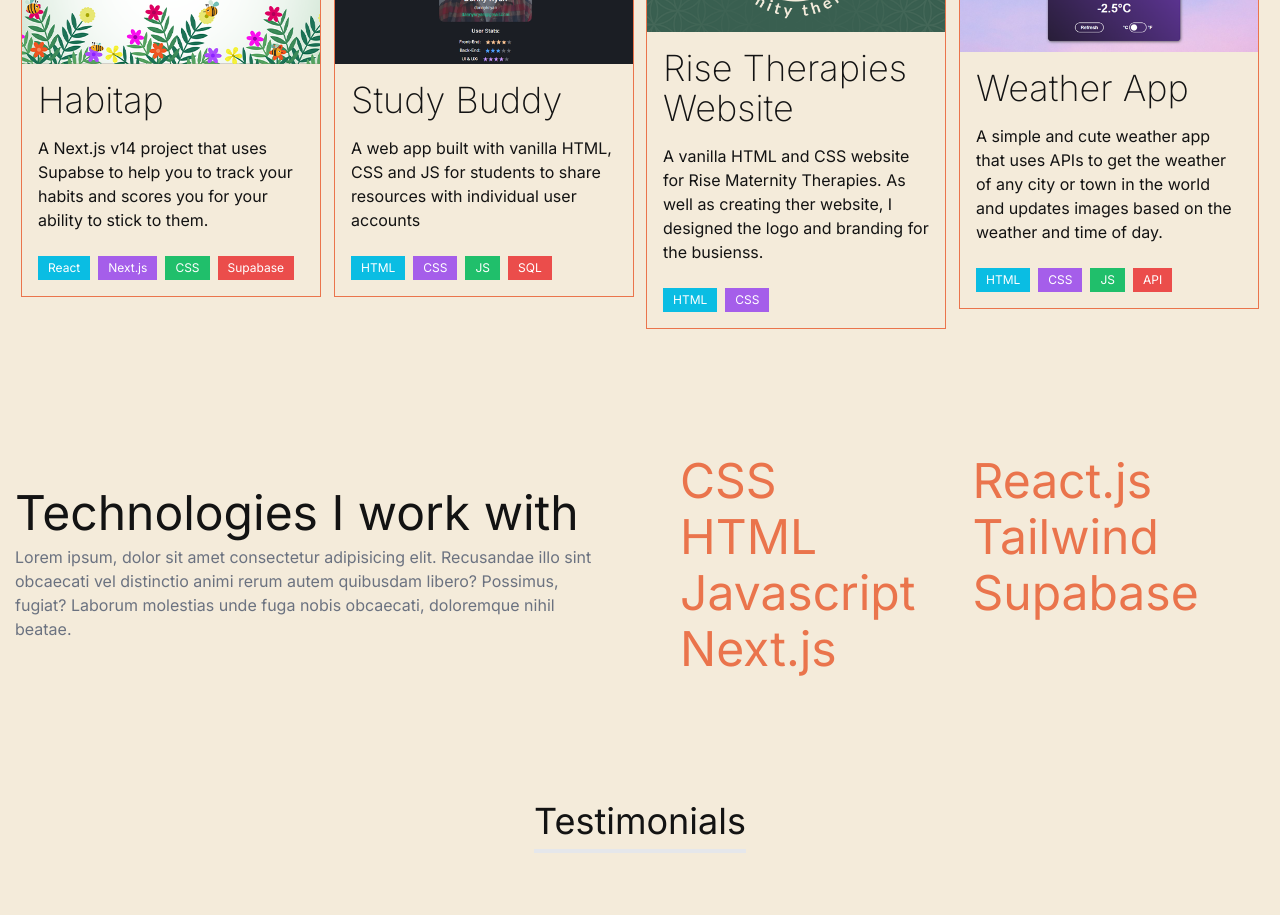
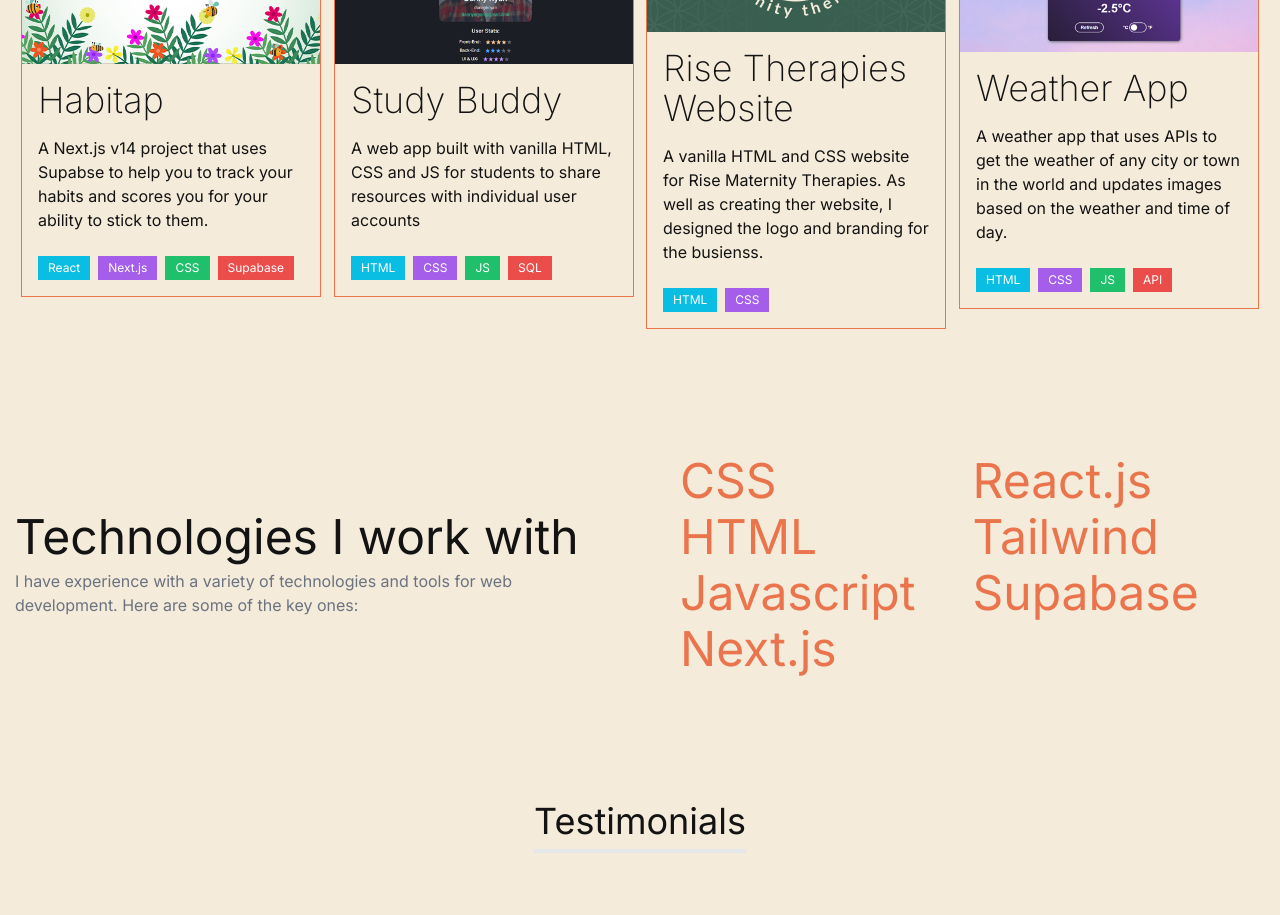
Before and after one commit to dannykryan/dannykryan.com, a Next.js app: page / in a window 1280 px wide. Shown: the part 1160-2075 px from the top of the page. Built offline with nearby package versions, Linux system fonts and the light colour scheme.

Commit message:
updated technologies section

```diff
--- a/src/components/Projects.tsx
+++ b/src/components/Projects.tsx
@@ -30,7 +30,7 @@ const data = [
     {
       id: 3,
       title: "Weather App",
-      desc: "A simple and cute weather app that uses APIs to get the weather of any city or town in the world and updates images based on the weather and time of day.",
+      desc: "A weather app that uses APIs to get the weather of any city or town in the world and updates images based on the weather and time of day.",
       img: "/weather-app-bg.png",
       tags: ["HTML", "CSS", "JS", "API"],
       link: "https://github.com/dannykryan/soc3-weatherApp"
--- a/src/components/Skills.tsx
+++ b/src/components/Skills.tsx
@@ -7,7 +7,7 @@ const Skills = () => {
         <div data-aos="zoom-in-up">
             <h2 className="text-4xl md:text-5xl">Technologies I work with</h2>
             <p className="text-gray-500 pt-2">
-            Lorem ipsum, dolor sit amet consectetur adipisicing elit. Recusandae illo sint obcaecati vel distinctio animi rerum autem quibusdam libero? Possimus, fugiat? Laborum molestias unde fuga nobis obcaecati, doloremque nihil beatae.
+            I have experience with a variety of technologies and tools for web development. Here are some of the key ones:
             </p>
         </div>
 
```
